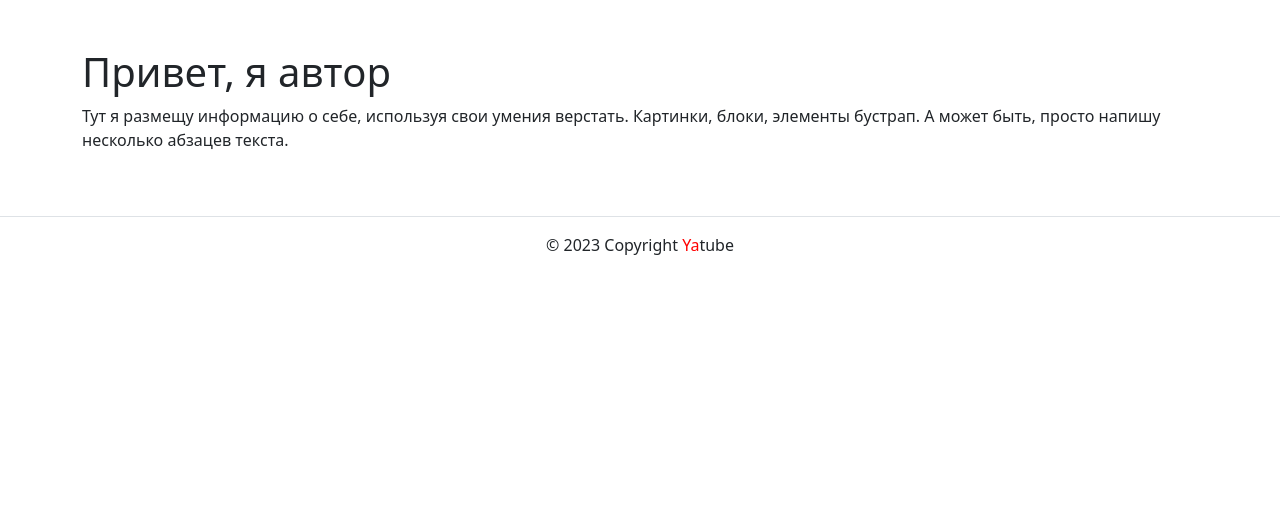
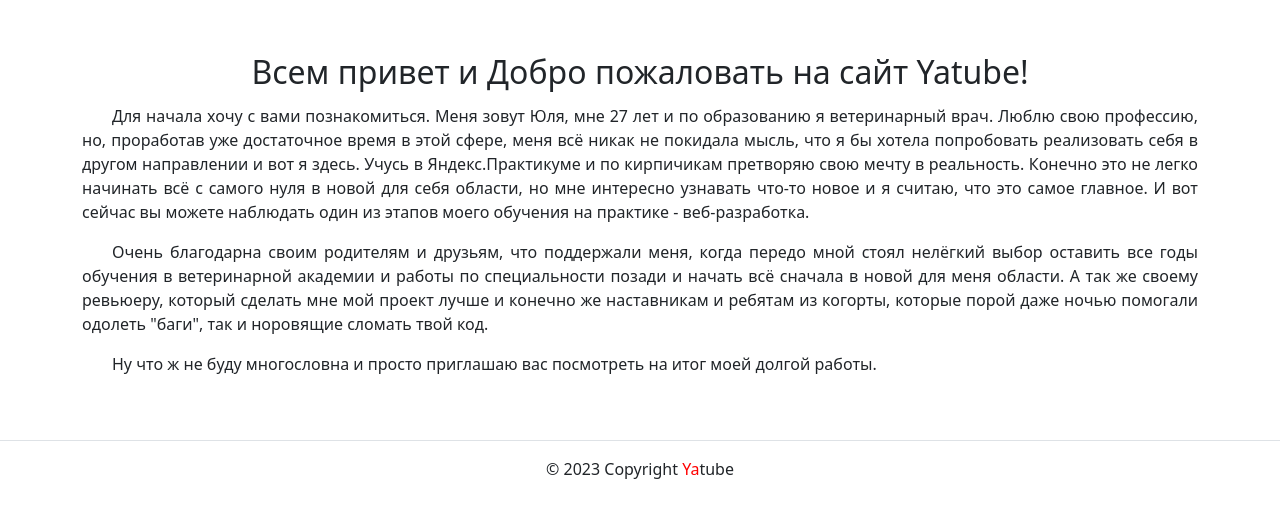
Before and after one commit to JuliSem/yatube_project_final, a Django app: page /about/author/ in a window 1280 px wide. Shown: the part 56-574 px from the top of the page. Run offline with Django 3.2, Linux system fonts and the light colour scheme; some libraries are stand-ins or nearby versions.

Commit message:
Обновление информации об авторе и технологиях

```diff
--- a/yatube/templates/about/author.html
+++ b/yatube/templates/about/author.html
@@ -1,9 +1,30 @@
 {% extends 'base.html' %}
 {% block title %}Об авторе проекта{% endblock %}
 {% block content %}
-  <h1>Привет, я автор</h1>
-  <p>
-    Тут я размещу информацию о себе, используя свои умения верстать.
-    Картинки, блоки, элементы бустрап. А может быть, просто напишу несколько абзацев текста.
+  <h2 style="line-height:1.5; text-align:center">
+    Всем привет и Добро пожаловать на сайт Yatube!
+  </h2>
+  <p style="line-height:1.5; text-align:justify; text-indent:30px">
+    Для начала хочу с вами познакомиться. Меня зовут Юля, мне 27 лет и
+    по образованию я ветеринарный врач. Люблю свою профессию, но, проработав
+    уже достаточное время в этой сфере, меня всё никак не покидала мысль, что
+    я бы хотела попробовать реализовать себя в другом направлении и вот я
+    здесь. Учусь в Яндекс.Практикуме и по кирпичикам претворяю свою мечту в
+    реальность. Конечно это не легко начинать всё с самого нуля в новой для
+    себя области, но мне интересно узнавать что-то новое и я считаю, что это
+    самое главное. И вот сейчас вы можете наблюдать один из этапов моего
+    обучения на практике - веб-разработка.
+  </p>
+  <p style="line-height:1.5; text-align:justify; text-indent:30px">
+    Очень благодарна своим родителям и друзьям, что поддержали меня, когда
+    передо мной стоял нелёгкий выбор оставить все годы обучения в ветеринарной
+    академии и работы по специальности позади и начать всё сначала в новой для
+    меня области. А так же своему ревьюеру, который сделать мне мой проект
+    лучше и конечно же наставникам и ребятам из когорты, которые порой даже
+    ночью помогали одолеть "баги", так и норовящие сломать твой код.
+  </p>
+  <p style="line-height:1.5; text-align:justify; text-indent:30px">
+    Ну что ж не буду многословна и просто приглашаю вас посмотреть на итог моей
+    долгой работы.
   </p>
 {% endblock %}
```
Also changed, not shown: yatube/templates/about/tech.html (+14 -12 lines).
